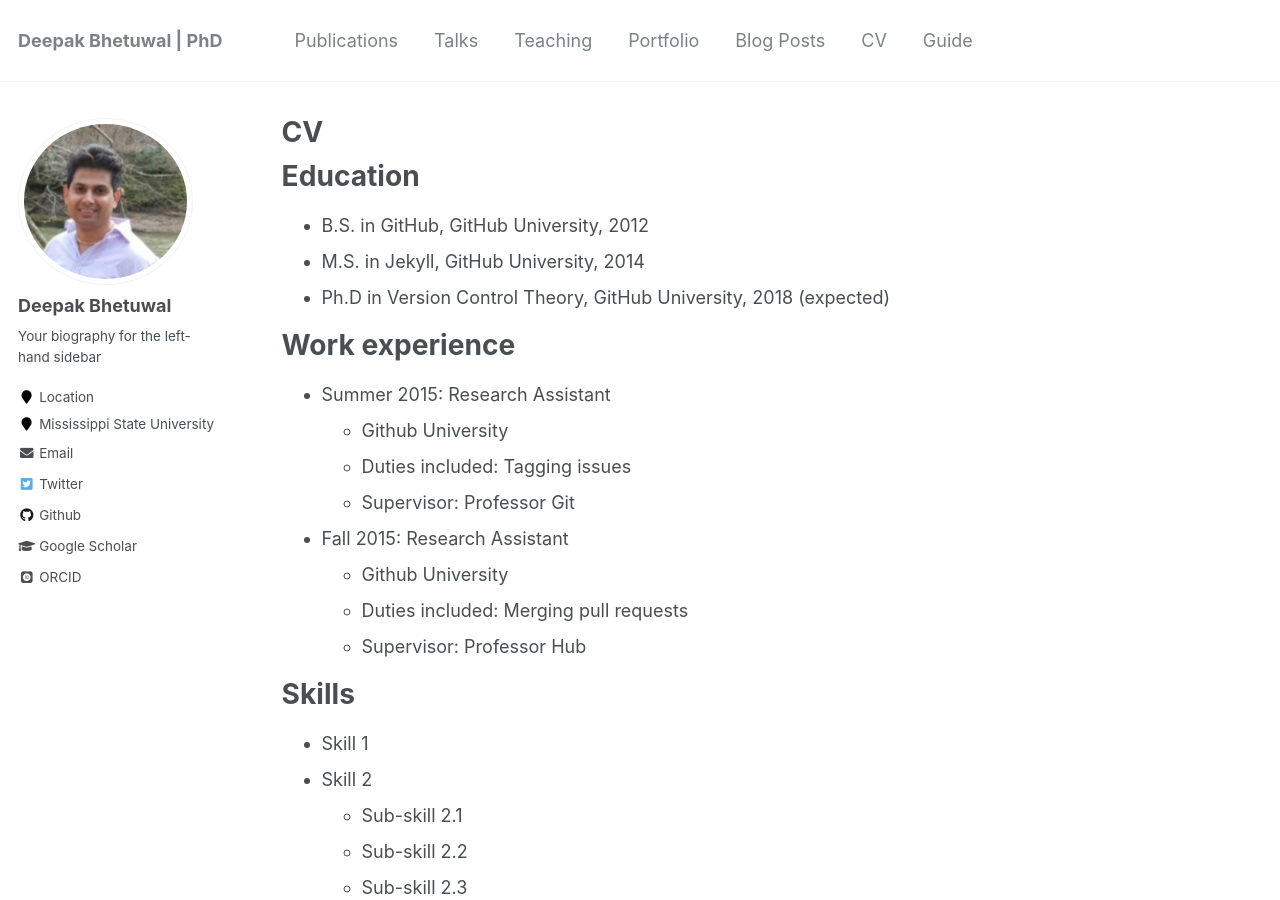
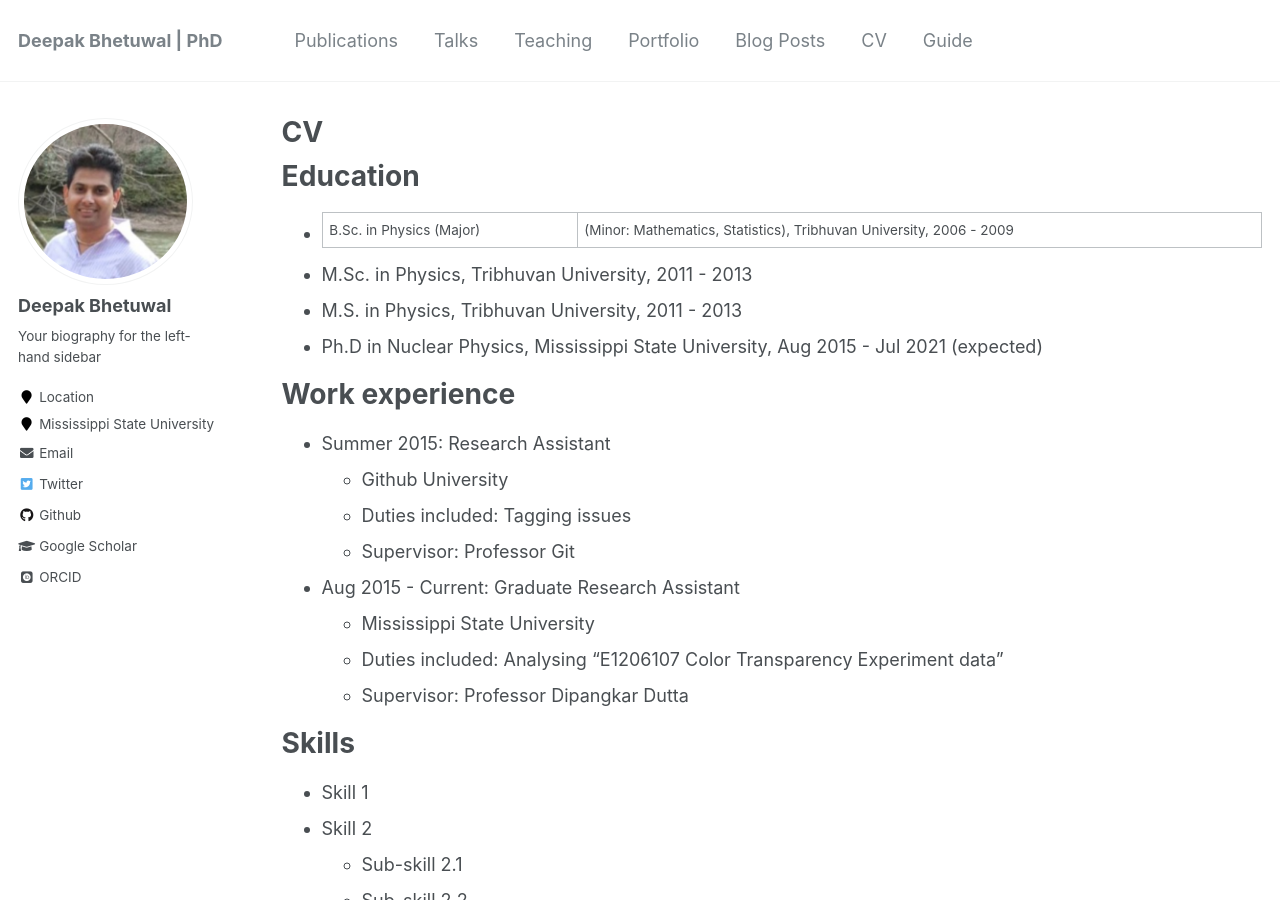
Before and after one commit to dkb208/dkb208.github.io, a Jekyll site: the page built from _pages/cv.md, in a window 1280 px wide and 900 px high. Built offline with Jekyll 4.4.1, drawn with Linux system fonts in a browser that asks for light colours; some web fonts are replaced.

Commit message:
Update cv.md

```diff
--- a/_pages/cv.md
+++ b/_pages/cv.md
@@ -11,9 +11,10 @@ redirect_from:
 
 Education
 ======
-* B.S. in GitHub, GitHub University, 2012
-* M.S. in Jekyll, GitHub University, 2014
-* Ph.D in Version Control Theory, GitHub University, 2018 (expected)
+* B.Sc. in Physics (Major) | (Minor: Mathematics, Statistics), Tribhuvan University, 2006 - 2009
+* M.Sc. in Physics, Tribhuvan University, 2011 - 2013
+* M.S. in Physics, Tribhuvan University, 2011 - 2013
+* Ph.D in Nuclear Physics, Mississippi State University, Aug 2015 - Jul 2021 (expected)
 
 Work experience
 ======
@@ -22,10 +23,10 @@ Work experience
   * Duties included: Tagging issues
   * Supervisor: Professor Git
 
-* Fall 2015: Research Assistant
-  * Github University
-  * Duties included: Merging pull requests
-  * Supervisor: Professor Hub
+* Aug 2015 - Current: Graduate Research Assistant
+  * Mississippi State University
+  * Duties included: Analysing "E1206107 Color Transparency Experiment data"
+  * Supervisor: Professor Dipangkar Dutta
 
 Skills
 ======
```
